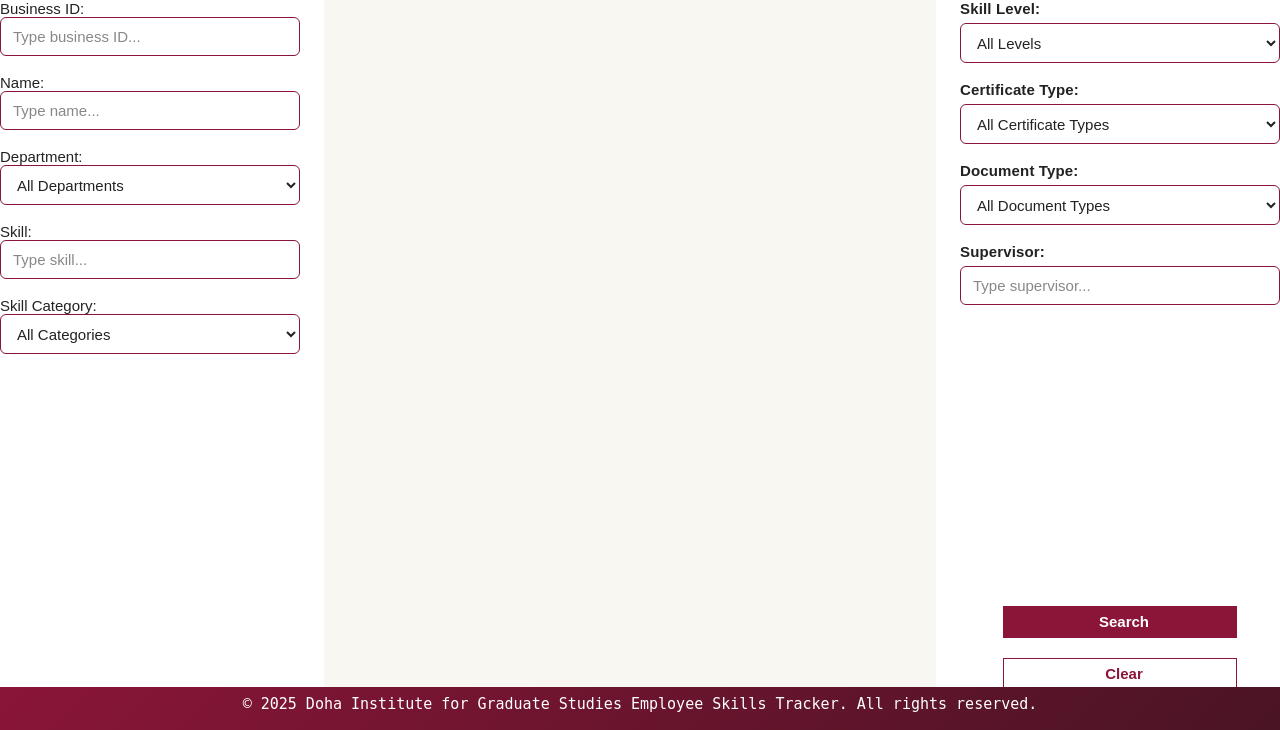
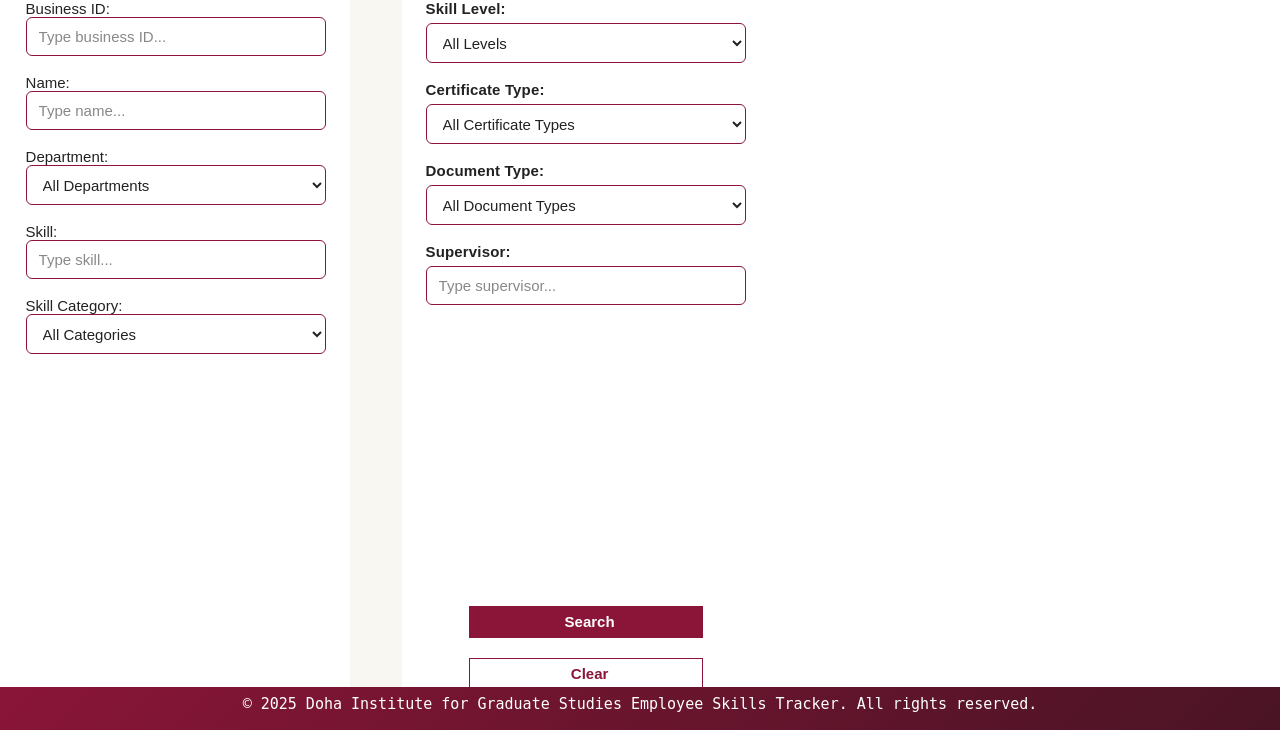
Before and after one commit to lea707/qataruni, a Flask app: template templates/search.html in a window 1280 px wide. Shown: the part 70-800 px from the top of the page. Run offline with Flask 3, Linux system fonts and the light colour scheme; the template is opened without the code that fills it, so the values that code supplies are empty; parts of the project's set-up code (start-up, migrations or seed data) failed here and were passed over.

Commit message:
Update search page styles to improve layout and padding

```diff
--- a/static/styles/search.css
+++ b/static/styles/search.css
@@ -15,10 +15,11 @@ html, body {
 .search-page {
     display: flex;
     flex-direction: row;
-    width: 100vw;
+    max-width: max-content;
     height: calc(100vh - 70px - 28px);
     min-height: 0;
-    padding: 0;
+    padding-left: 2%;
+    padding-right: 2%;
     gap: 0;
     background-color: #fff;
     position: relative;
```
